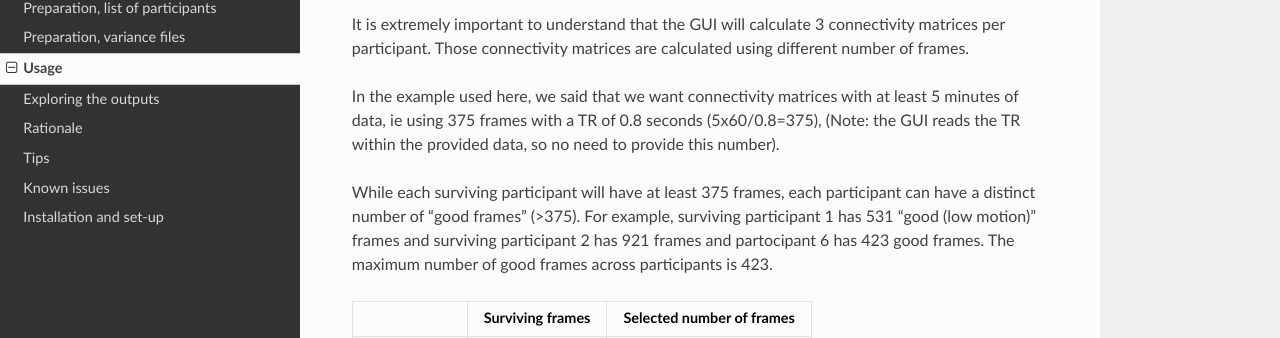
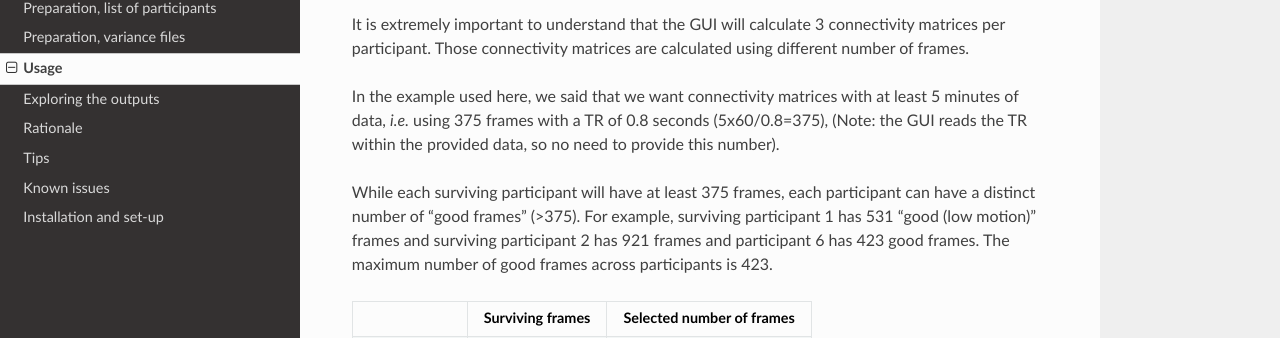
Before and after one commit to omiranda/GUI_environments_documentation, an MkDocs documentation site: the page built from docs/usage.md, in a window 1280 px wide and 900 px high, scrolled down 6072 px. Shown: the part 171-509 px from the top of the window. Built offline with MkDocs 1.6.1, drawn with Linux system fonts in a browser that asks for light colours; nearby versions of some CDN libraries; old or Windows-style settings are respelled for this version of MkDocs; some of the changed text lies outside the part shown.

Commit message:
Update usage.md

```diff
--- a/docs/usage.md
+++ b/docs/usage.md
@@ -56,11 +55,11 @@ Next, it will ask for the method to use for motion censoring. Default is power 2
 
 ![Motion censoring](./usage/gui_motion_censoring.png)
 
-* **FD_th** (frame displacement threshold): maximum FD allowed to be included. Frames with a FD higher than the number provided here will be excluded. Default is 0.2. Note, the GUI will also discharge segments of less than 3 continuous surviving frames flanked by “bad” frames (ie frames with FD larger than the threshold).
+* **FD_th** (frame displacement threshold): maximum FD allowed to be included. Frames with a FD higher than the number provided here will be excluded. Default is 0.2. Note, the GUI will also discharge segments of less than 3 continuous surviving frames flanked by “bad” frames (*i.e.* frames with FD larger than the threshold).
 * **min_time_minute**: how long (in minutes) the surviving frames need to add to for inclusion. Participants with a total number of surviving frames less than the time selected here will be excluded. Default is 2.5 minutes.
 * **kip_frames**: How many frames to exclude at the beginning of each resting state session. Default is 5.
 * **n_ar**: How many autoregressive terms to use to remove autocorrelations. You can leave it at 5 (the default value).
-* **Detect Outliers**: 1 or 0, ie yes or not, respectively. It selects outliers based on the variance across grayordinates (ie the variance was calculated on each dtseries file before parcellation) on the surviving frames. It uses the Matlab’s function "*isthisanoutlier*” using the method: 'median'.
+* **Detect Outliers**: 1 or 0, *i.e.* yes or not, respectively. It selects outliers based on the variance across grayordinates (*i.e.* the variance was calculated on each dtseries file before parcellation) on the surviving frames. It uses the Matlab’s function "*isthisanoutlier*” using the method: 'median'.
 
 
 The GUI also calculates and displays “on the fly” the number of surviving participants as you change the options
@@ -85,9 +84,9 @@ Once happy with the motion censoring parameters, click on "Find timecourses" for
 
 It is extremely important to understand that the GUI will calculate 3 connectivity matrices per participant. Those connectivity matrices are calculated using different number of frames.
 
-In the example used here, we said that we want connectivity matrices with at least 5 minutes of data, ie using 375 frames with a TR of 0.8 seconds (5x60/0.8=375), (Note: the GUI reads the TR within the provided data, so no need to provide this number).
+In the example used here, we said that we want connectivity matrices with at least 5 minutes of data, *i.e.* using 375 frames with a TR of 0.8 seconds (5x60/0.8=375), (Note: the GUI reads the TR within the provided data, so no need to provide this number).
 
-While each surviving participant will have at least 375 frames, each participant can have a distinct number of “good frames” (>375). For example, surviving participant 1 has 531 “good (low motion)” frames and surviving participant 2 has 921 frames and partocipant 6 has 423 good frames. The maximum number of good frames across participants is 423.
+While each surviving participant will have at least 375 frames, each participant can have a distinct number of “good frames” (>375). For example, surviving participant 1 has 531 “good (low motion)” frames and surviving participant 2 has 921 frames and participant 6 has 423 good frames. The maximum number of good frames across participants is 423.
 
 | | Surviving frames | Selected number of frames |
 | --- :| --- :| --- :|
```
Also changed, not shown: other parts of docs/usage.md (+1 -2 lines).
